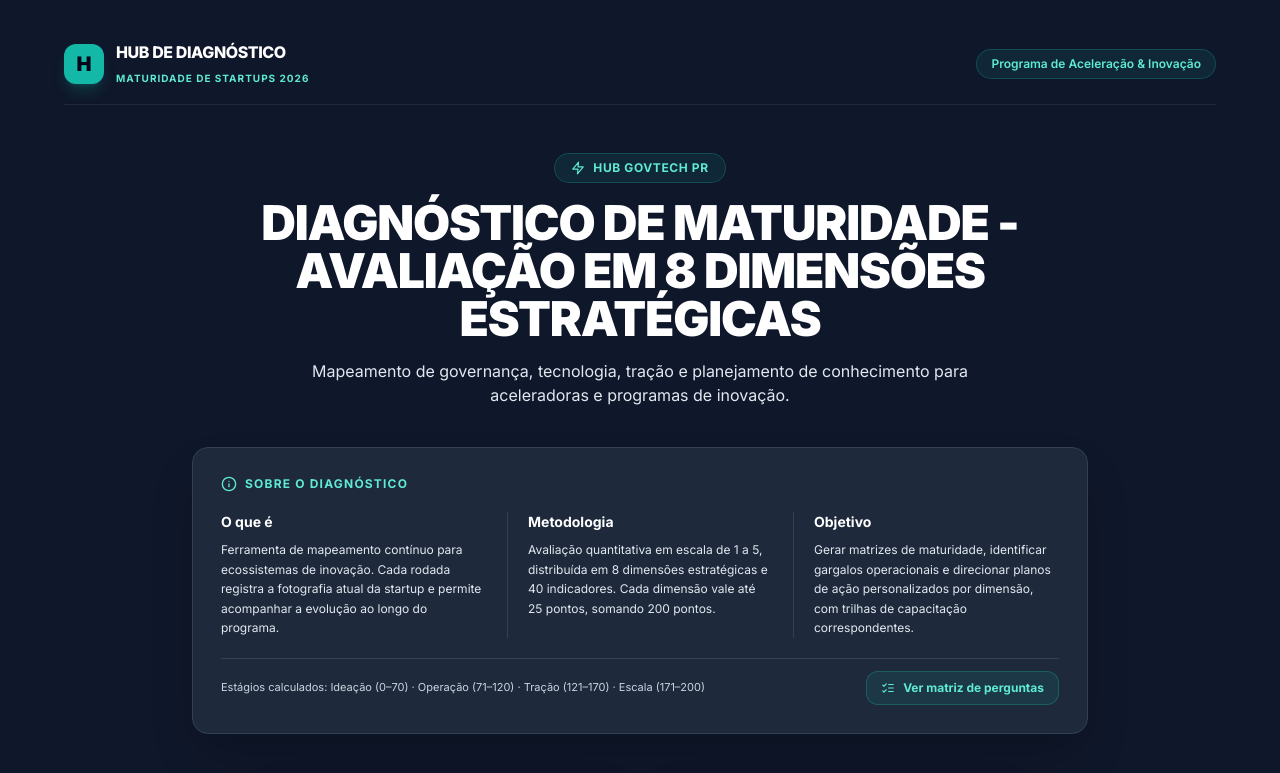
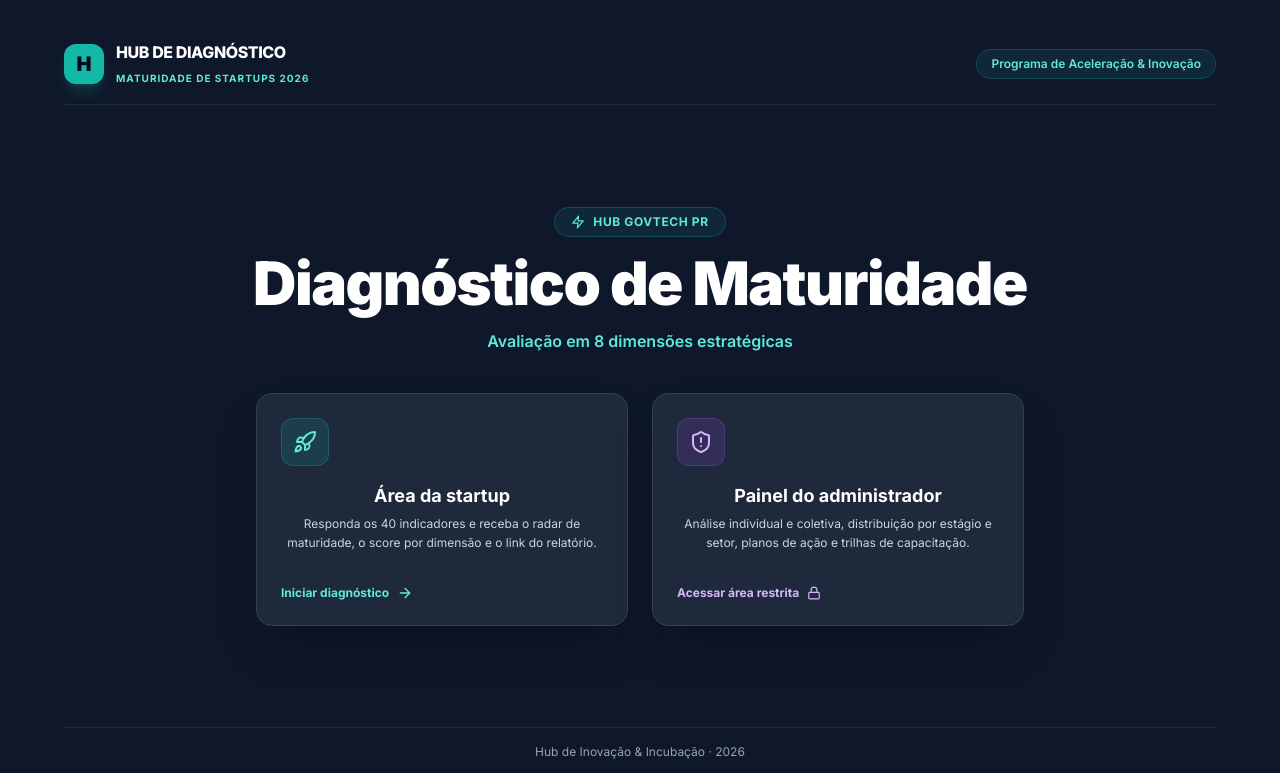
Before and after one commit to andrefmxavier/diagnostico-startup, a React (Vite) app: page / in a window 1280 px wide. Shown: the top 773 px of the page. Built offline with nearby package versions, Linux system fonts and the light colour scheme.

Commit message:
Update App.jsx

```diff
--- a/src/App.jsx
+++ b/src/App.jsx
@@ -13,7 +13,6 @@ import {
 
 // ============================================================================
 // 1. AS 8 DIMENSÕES E OS 40 INDICADORES
-//    "short" = rótulo enxuto usado nos gráficos
 // ============================================================================
 const GOVTECH_DIMENSIONS = [
   {
@@ -128,8 +127,7 @@ const DIM_ID_BY_NAME = GOVTECH_DIMENSIONS.reduce((acc, d) => { acc[d.name] = d.i
 const getShortLabel = (fullName) => SHORT_LABELS?.[fullName] || fullName || '';
 
 // ============================================================================
-// 2. PLAYBOOK DE AÇÕES COM SUBTÓPICOS PRÁTICOS POR DIMENSÃO
-//    Cada frente ajusta a ação ao nível e traz ferramentas, métricas e entregável
+// 2. PLAYBOOK DE AÇÕES COM SUBTÓPICOS PRÁTICOS
 // ============================================================================
 const ACTION_PLAYBOOK = {
   estrategia: [
@@ -367,7 +365,7 @@ const ACTION_PLAYBOOK = {
 };
 
 // ============================================================================
-// 3. TRÊS TRILHAS DE CAPACITAÇÃO, 12 TEMÁTICAS CADA, COBRINDO AS 8 DIMENSÕES
+// 3. TRÊS TRILHAS DE CAPACITAÇÃO
 // ============================================================================
 const LEARNING_TRACKS = [
   {
@@ -443,7 +441,7 @@ const STAGE_COLORS = {
 const SEGMENT_PALETTE = ['#0D9488', '#2563EB', '#7C3AED', '#D97706', '#0891B2', '#DB2777', '#65A30D', '#475569'];
 
 // ============================================================================
-// 4. RÓTULOS DOS GRÁFICOS SEM SOBREPOSIÇÃO
+// 4. HELPER PARA FORMATAR TEXTO DE RÓTULOS
 // ============================================================================
 const wrapLabel = (text, maxChars) => {
   const words = String(text || '').split(' ');
@@ -561,7 +559,7 @@ const EMPTY_FORM = {
 };
 
 // ============================================================================
-// 6. CSS DE IMPRESSÃO A4 (quebra natural de páginas, sem cortar cards)
+// 6. CSS DE IMPRESSÃO A4
 // ============================================================================
 const PRINT_STYLES = `
   @media print {
@@ -643,6 +641,7 @@ export default function App() {
   });
 
   const [dashboardSelection, setDashboardSelection] = useState('todas');
+  const [selectedDashboardDim, setSelectedDashboardDim] = useState('estrategia');
   const [showMatrix, setShowMatrix] = useState(false);
 
   const [currentStep, setCurrentStep] = useState(0);
@@ -985,58 +984,14 @@ export default function App() {
         <main className="max-w-5xl mx-auto w-full my-auto py-12 text-center space-y-10">
           <div className="space-y-4">
             <div className="inline-flex items-center gap-2 px-4 py-1.5 bg-teal-500/10 border border-teal-500/25 rounded-full text-teal-300 font-bold text-xs uppercase tracking-wider">
-              <Zap className="h-3.5 w-3.5" /> Hub GovTech PR
+              <Zap className="h-3.5 w-3.5" /> Hub Govtech PR
             </div>
-            <h1 className="text-3xl md:text-5xl font-black tracking-tight text-white max-w-4xl mx-auto leading-tight uppercase">
-              Diagnóstico de Maturidade - Avaliação em 8 Dimensões Estratégicas
+            <h1 className="text-4xl md:text-6xl font-black tracking-tight text-white max-w-4xl mx-auto leading-tight">
+              Diagnóstico de Maturidade
             </h1>
-            <p className="text-slate-200 text-sm md:text-base max-w-2xl mx-auto leading-relaxed">
-              Mapeamento de governança, tecnologia, tração e planejamento de conhecimento para aceleradoras e programas de inovação.
+            <p className="text-teal-300 text-sm md:text-base font-semibold max-w-2xl mx-auto leading-relaxed">
+              Avaliação em 8 dimensões estratégicas
             </p>
-          </div>
-
-          {/* BLOCO INSTITUCIONAL EXPLICATIVO */}
-          <div className="bg-slate-800 border border-slate-700 rounded-2xl p-6 md:p-7 text-left max-w-4xl mx-auto shadow-2xl space-y-5">
-            <div className="flex items-center gap-2 text-teal-300">
-              <Info className="h-4 w-4" />
-              <span className="text-xs font-bold uppercase tracking-widest">Sobre o diagnóstico</span>
-            </div>
-
-            <div className="grid grid-cols-1 md:grid-cols-3 gap-5">
-              <div className="space-y-2">
-                <h3 className="text-sm font-bold text-white">O que é</h3>
-                <p className="text-xs text-slate-200 leading-relaxed">
-                  Ferramenta de mapeamento contínuo para ecossistemas de inovação. Cada rodada registra a fotografia atual
-                  da startup e permite acompanhar a evolução ao longo do programa.
-                </p>
-              </div>
-              <div className="space-y-2 md:border-l md:border-slate-700 md:pl-5">
-                <h3 className="text-sm font-bold text-white">Metodologia</h3>
-                <p className="text-xs text-slate-200 leading-relaxed">
-                  Avaliação quantitativa em escala de 1 a 5, distribuída em 8 dimensões estratégicas e 40 indicadores.
-                  Cada dimensão vale até 25 pontos, somando 200 pontos.
-                </p>
-              </div>
-              <div className="space-y-2 md:border-l md:border-slate-700 md:pl-5">
-                <h3 className="text-sm font-bold text-white">Objetivo</h3>
-                <p className="text-xs text-slate-200 leading-relaxed">
-                  Gerar matrizes de maturidade, identificar gargalos operacionais e direcionar planos de ação
-                  personalizados por dimensão, com trilhas de capacitação correspondentes.
-                </p>
-              </div>
-            </div>
-
-            <div className="flex flex-wrap items-center gap-3 pt-3 border-t border-slate-700">
-              <span className="text-[11px] text-slate-300">
-                Estágios calculados: Ideação (0–70) · Operação (71–120) · Tração (121–170) · Escala (171–200)
-              </span>
-              <button
-                onClick={() => setShowMatrix(true)}
-                className="ml-auto text-xs font-bold text-teal-300 hover:text-teal-200 flex items-center gap-2 border border-teal-500/30 bg-teal-500/10 px-3.5 py-2 rounded-xl transition"
-              >
-                <ListChecks className="h-3.5 w-3.5" /> Ver matriz de perguntas
-              </button>
-            </div>
           </div>
 
           <div className="grid grid-cols-1 md:grid-cols-2 gap-6 max-w-3xl mx-auto text-left">
@@ -1404,7 +1359,6 @@ export default function App() {
                             </div>
                           ))}
 
-                          {/* OBSERVAÇÕES: SEMPRE EM BRANCO, SEM PLACEHOLDER */}
                           <div className="p-4 bg-slate-950 border border-slate-800 rounded-2xl space-y-2">
                             <label className="text-xs font-bold text-slate-200 flex items-center gap-2">
                               <MessageSquare className="h-3.5 w-3.5 text-teal-300" />
@@ -1653,7 +1607,6 @@ export default function App() {
                 <span className="text-[11px] text-slate-500">{worstDimension[1]} / 25 pts</span>
               </div>
 
-              {/* BADGE DE ESTÁGIO QUANDO INDIVIDUAL, TOTAL QUANDO MÉDIA GERAL */}
               <div className="bg-white p-5 rounded-2xl border border-slate-200 shadow-sm avoid-break">
                 <span className="text-[10px] font-bold text-slate-500 uppercase tracking-wider">
                   {selectedDashboardStartup ? 'Estágio de maturidade' : 'Startups analisadas'}
@@ -1717,6 +1670,67 @@ export default function App() {
                   </BarChart>
                 </ResponsiveContainer>
               </div>
+            </div>
+
+            {/* SEÇÃO: OBSERVAÇÕES DA STARTUP POR DIMENSÃO */}
+            <div className="bg-white p-5 rounded-2xl border border-slate-200 shadow-sm space-y-4 avoid-break">
+              <div className="flex flex-col sm:flex-row justify-between items-start sm:items-center gap-3 border-b border-slate-100 pb-3">
+                <div>
+                  <h3 className="text-sm font-bold text-slate-900 flex items-center gap-2">
+                    <MessageSquare className="h-4 w-4 text-teal-700" />
+                    Observações da Startup por Dimensão
+                  </h3>
+                  <p className="text-xs text-slate-500 mt-0.5">
+                    {selectedDashboardStartup
+                      ? `Exibindo notas deixadas por ${selectedDashboardStartup.startupName}`
+                      : 'Selecione uma startup individual no topo para filtrar ou veja as observações gerais abaixo'}
+                  </p>
+                </div>
+
+                <div className="w-full sm:w-64 no-print">
+                  <select
+                    value={selectedDashboardDim}
+                    onChange={e => setSelectedDashboardDim(e.target.value)}
+                    className="w-full px-3 py-1.5 bg-slate-50 border border-slate-300 rounded-xl text-xs font-bold text-slate-800"
+                  >
+                    {GOVTECH_DIMENSIONS.map(d => (
+                      <option key={d.id} value={d.id}>{d.name}</option>
+                    ))}
+                  </select>
+                </div>
+              </div>
+
+              {(() => {
+                const targetDim = GOVTECH_DIMENSIONS.find(d => d.id === selectedDashboardDim);
+                const targetSubmissions = selectedDashboardStartup ? [selectedDashboardStartup] : safeSubmissions;
+                const filteredNotes = targetSubmissions.filter(s => s?.notes?.[selectedDashboardDim] && String(s.notes[selectedDashboardDim]).trim());
+
+                if (filteredNotes.length === 0) {
+                  return (
+                    <div className="p-6 bg-slate-50 rounded-xl text-center text-xs text-slate-500 border border-slate-200">
+                      Sem comentários registrados para esta dimensão.
+                    </div>
+                  );
+                }
+
+                return (
+                  <div className="grid grid-cols-1 md:grid-cols-2 gap-3">
+                    {filteredNotes.map(s => (
+                      <div key={s.id} className="p-3.5 bg-slate-50 rounded-xl border border-slate-200 space-y-1.5">
+                        <div className="flex justify-between items-center text-xs">
+                          <span className="font-bold text-slate-900">{s.startupName}</span>
+                          <span className={`px-2 py-0.5 rounded-full text-[10px] font-bold border ${getStageBadge(s.stage)}`}>
+                            {s.stage}
+                          </span>
+                        </div>
+                        <p className="text-xs text-slate-700 leading-relaxed pt-1">
+                          "{s.notes[selectedDashboardDim]}"
+                        </p>
+                      </div>
+                    ))}
+                  </div>
+                );
+              })()}
             </div>
 
             {/* DISTRIBUIÇÃO POR ESTÁGIO + POR SETOR */}
```
